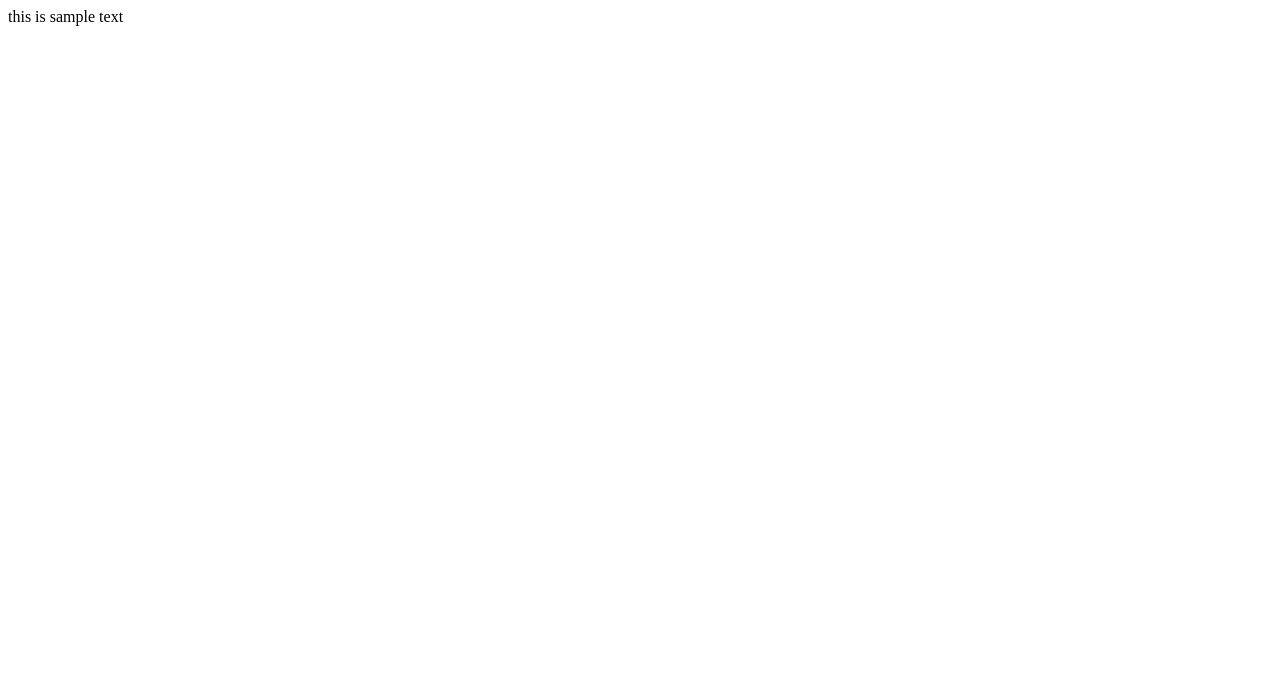
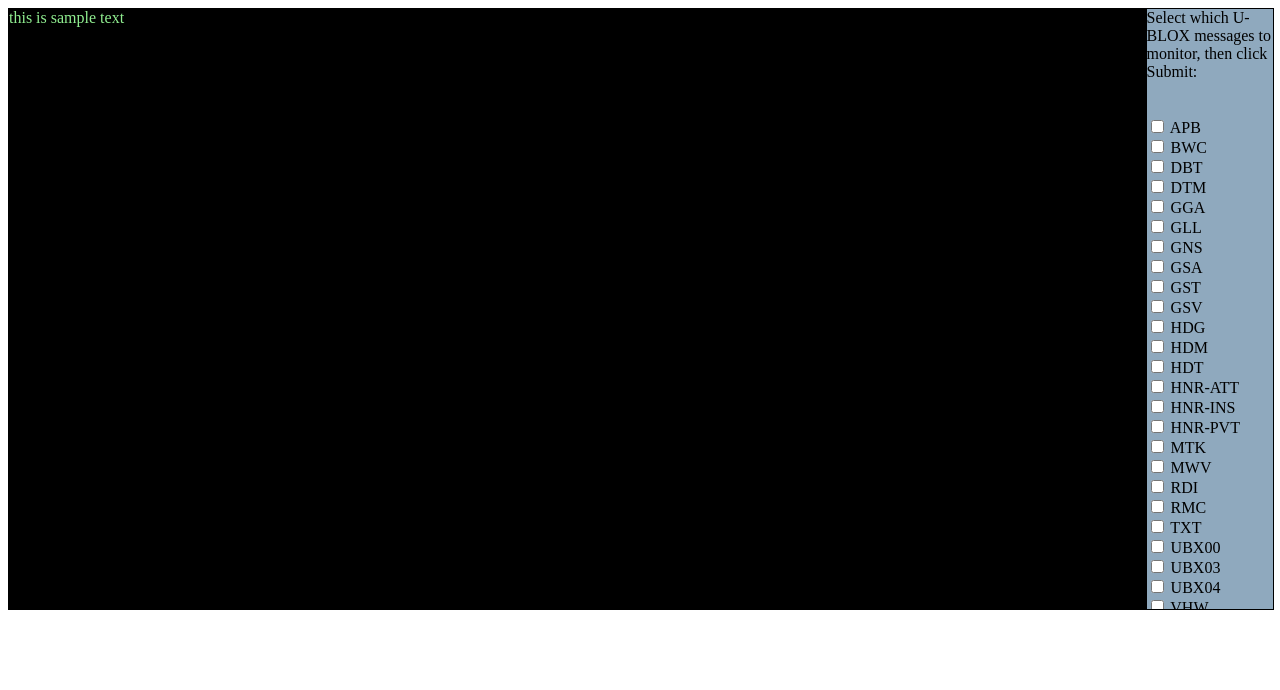
Before and after one commit to huafu/ublox-reader, a website: page public/index.html in a window 1280 px wide. Drawn offline with Linux system fonts and the light colour scheme.

Commit message:
more work on web interface

```diff
--- a/codecs/HNRATT.js
+++ b/codecs/HNRATT.js
@@ -4,6 +4,7 @@ const Helper = require("../helper.js");
 
 class HNRATTDecoder {
     constructor() {
+        this.sentenceId = "HNRATT";
         this.iTOW = 0;
         this.version = 0;
         this.reserved = 0;
--- a/codecs/HNRINS.js
+++ b/codecs/HNRINS.js
@@ -4,6 +4,7 @@ const Helper = require("../helper.js");
 
 class HNRINSDecoder {
     constructor() {
+        this.sentenceId = "HNRINS";
         this.iTOW = 0;
         this.version = 0;
         this.reserved = 0;
--- a/codecs/HNRPVT.js
+++ b/codecs/HNRPVT.js
@@ -4,6 +4,7 @@ const Helper = require("../helper.js");
 
 class HNRPVTDecoder {
     constructor() {
+        this.sentenceId = "HNRPVT";
         this.iTOW;
         this.year;
         this.month;
--- a/public/index.html
+++ b/public/index.html
@@ -2,10 +2,101 @@
 <head>
     <title>UBLOX-READER</title>
     <meta http-equiv="content-type" content="text/html; charset=UTF-8">
+    <style>
+        .wrapper {
+            display: grid;
+            grid-template-columns: 90% 10%;
+            grid-template-rows: 100%;
+        }
+        .data {
+            grid-column-start: 1;
+            background-color: black;
+            color: lightgreen;
+            width: 100%;
+            height: 600px;
+            border: 1px solid black;
+            overflow-x: auto;
+            overflow-y: visible;
+        }
+        .menu {
+            grid-column-start: 2;
+            background-color: #8fa9be;
+            width: 100%;
+            height: 600px;
+            border: 1px solid black;
+            overflow: scroll;
+        }
+        .button {
+            width: 60px;
+            height: 30px;
+            border: 10px;
+            margin-left: 40px;
+        }
+    </style>
 </head>
 <body>
-    <div>
-        <span id="dataspan">this is sample text</span>
+    <div class="wrapper">
+        <div class="data" id="dataspan">this is sample text</div>
+        <div class="menu">
+            <form id="msgselect">
+                <div>Select which U-BLOX messages to monitor, then click Submit:</div><br><br>
+                <input type="checkbox" class="cb" id="APB" name="APB" value="APB">
+                <label for="APB"> APB</label><br>
+                <input type="checkbox" class="cb" id="BWC" name="BWC" value="BWC">
+                <label for="BWC"> BWC</label><br>
+                <input type="checkbox" class="cb" id="DBT" name="DBT" value="DBT">
+                <label for="DBT"> DBT</label><br>
+                <input type="checkbox" class="cb" id="DTM" name="DTM" value="DTM">
+                <label for="DTM"> DTM</label><br>
+                <input type="checkbox" class="cb" id="GGA" name="GGA" value="GGA">
+                <label for="GGA"> GGA</label><br>
+                <input type="checkbox" class="cb" id="GLL" name="GLL" value="GLL">
+                <label for="GLL"> GLL</label><br>
+                <input type="checkbox" class="cb" id="GNS" name="GNS" value="GNS">
+                <label for="GNS"> GNS</label><br>
+                <input type="checkbox" class="cb" id="GSA" name="GSA" value="GSA">
+                <label for="GSA"> GSA</label><br>
+                <input type="checkbox" class="cb" id="GST" name="GST" value="GST">
+                <label for="GST"> GST</label><br>
+                <input type="checkbox" class="cb" id="GSV" name="GSV" value="GSV">
+                <label for="GSV"> GSV</label><br>
+                <input type="checkbox" class="cb" id="HDG" name="HDG" value="HDG">
+                <label for="HDG"> HDG</label><br>
+                <input type="checkbox" class="cb" id="HDM" name="HDM" value="HDM">
+                <label for="HDM"> HDM</label><br>
+                <input type="checkbox" class="cb" id="HDT" name="HDT" value="HDT">
+                <label for="HDT"> HDT</label><br>
+                <input type="checkbox" class="cb" id="HNRATT" name="HNRATT" value="HNRATT">
+                <label for="HNRATT"> HNR-ATT</label><br>
+                <input type="checkbox" class="cb" id="HNRINS" name="HNRINS" value="HNRINS">
+                <label for="HNRINS"> HNR-INS</label><br>
+                <input type="checkbox" class="cb" id="HNRPVT" name="HNRPVT" value="HNRPVT">
+                <label for="HNRPVT"> HNR-PVT</label><br>
+                <input type="checkbox" class="cb" id="MTK" name="MTK" value="MTK">
+                <label for="MTK"> MTK</label><br>
+                <input type="checkbox" class="cb" id="MWV" name="MWV" value="MWV">
+                <label for="MWV"> MWV</label><br>
+                <input type="checkbox" class="cb" id="RDI" name="RDI" value="RDI">
+                <label for=""> RDI</label><br>
+                <input type="checkbox" class="cb" id="RMC" name="RMC" value="RMC">
+                <label for="RMC"> RMC</label><br>
+                <input type="checkbox" class="cb" id="TXT" name="TXT" value="TXT">
+                <label for="TXT"> TXT</label><br>
+                <input type="checkbox" class="cb" id="UBX00" name="UBX00" value="UBX00">
+                <label for="UBX00"> UBX00</label><br>
+                <input type="checkbox" class="cb" id="UBX03" name="UBX03" value="UBX03">
+                <label for="UBX03"> UBX03</label><br>
+                <input type="checkbox" class="cb" id="UBX04" name="UBX04" value="UBX04">
+                <label for="UBX04"> UBX04</label><br>
+                <input type="checkbox" class="cb" id="VHW" name="VHW" value="VHW">
+                <label for="VHW"> VHW</label><br>
+                <input type="checkbox" class="cb" id="VTG" name="VTG" value="VTG">
+                <label for="VTG"> VTG</label><br>
+                <input type="checkbox" class="cb" id="ZDA" name="ZDA" value="ZDA">
+                <label for="ZDA"> ZDA</label><br>
+                <input type="button" class="button" value="Submit" onclick="onSubmitClick()">
+            </form>
+        </div>
     </div>
     <script src="index.js"></script>
 </body>
--- a/public/index.js
+++ b/public/index.js
@@ -1,5 +1,28 @@
 var ws = new WebSocket("ws://localhost:6060");
-ws.onmessage = function(message) {
-    var ele = document.getElementById("dataspan");
-    ele.textContent = message.data;
+var linecount = 0;
+//var selected = new Array();
+var dataspan = document.getElementById("dataspan");
+
+ws.onmessage = function(item) {
+    var lines = dataspan.innerHTML;
+    dataspan.innerHTML =  item.data + lines;
+    //dataspan.scrollTop = ele.scrollHeight;
+    linecount += 1;
+    if (linecount >= 400) {
+        dataspan.textContent = "";
+        linecount = 0;
+    }
 };
+
+const onSubmitClick = function() {
+    dataspan.innerHTML = "";
+    var msg = {};
+    var inputs = document.querySelectorAll(".cb");
+    for (var i = 0; i < inputs.length; i++) {
+        var key = inputs[i];
+        if (key.checked === true) {
+            msg[key.id] = key.id;
+        }
+    }
+    ws.send(JSON.stringify(msg));
+}
```
Also changed, not shown: main.js (+24 -9 lines), server.js (+12 -0 lines), settings.js (+4 -4 lines).
